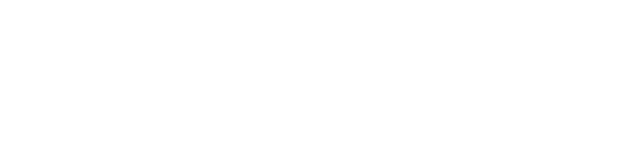
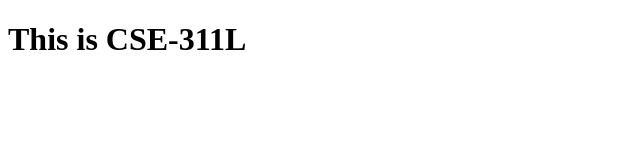
Before and after one commit to AzmaryZannatAurin/CSE311L, a plain HTML site: page index.html in a window 1280 px wide. Shown: the whole page, without its empty margins (0-640 px from the left). Drawn offline with Linux system fonts and the light colour scheme.

Commit message:
heading added

```diff
--- a/index.html
+++ b/index.html
@@ -7,6 +7,7 @@
     <title>CSE311-L</title>
 </head>
 <body>
+    <h1> This is CSE-311L </h1>
 
 </body>
 </html>
```
